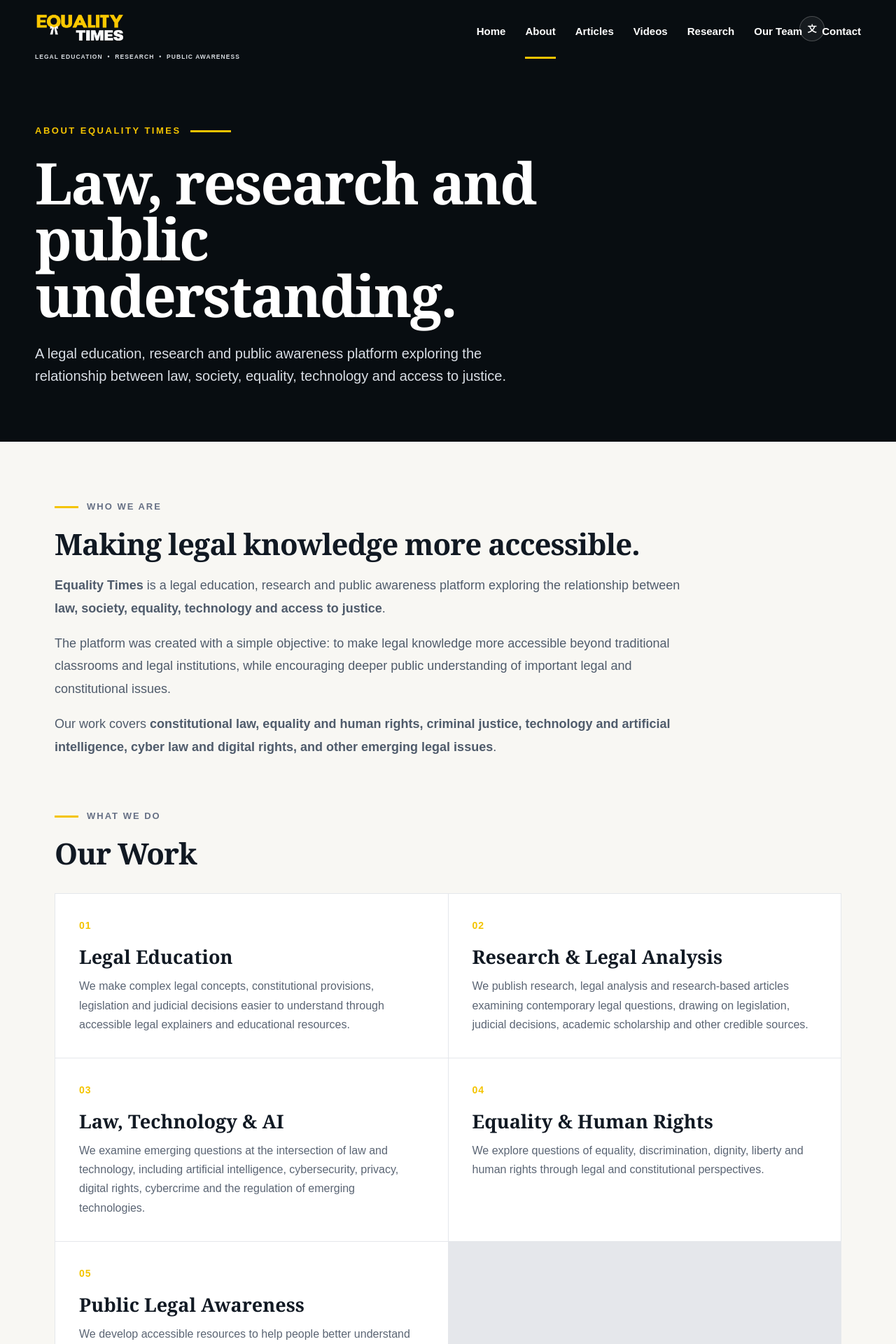
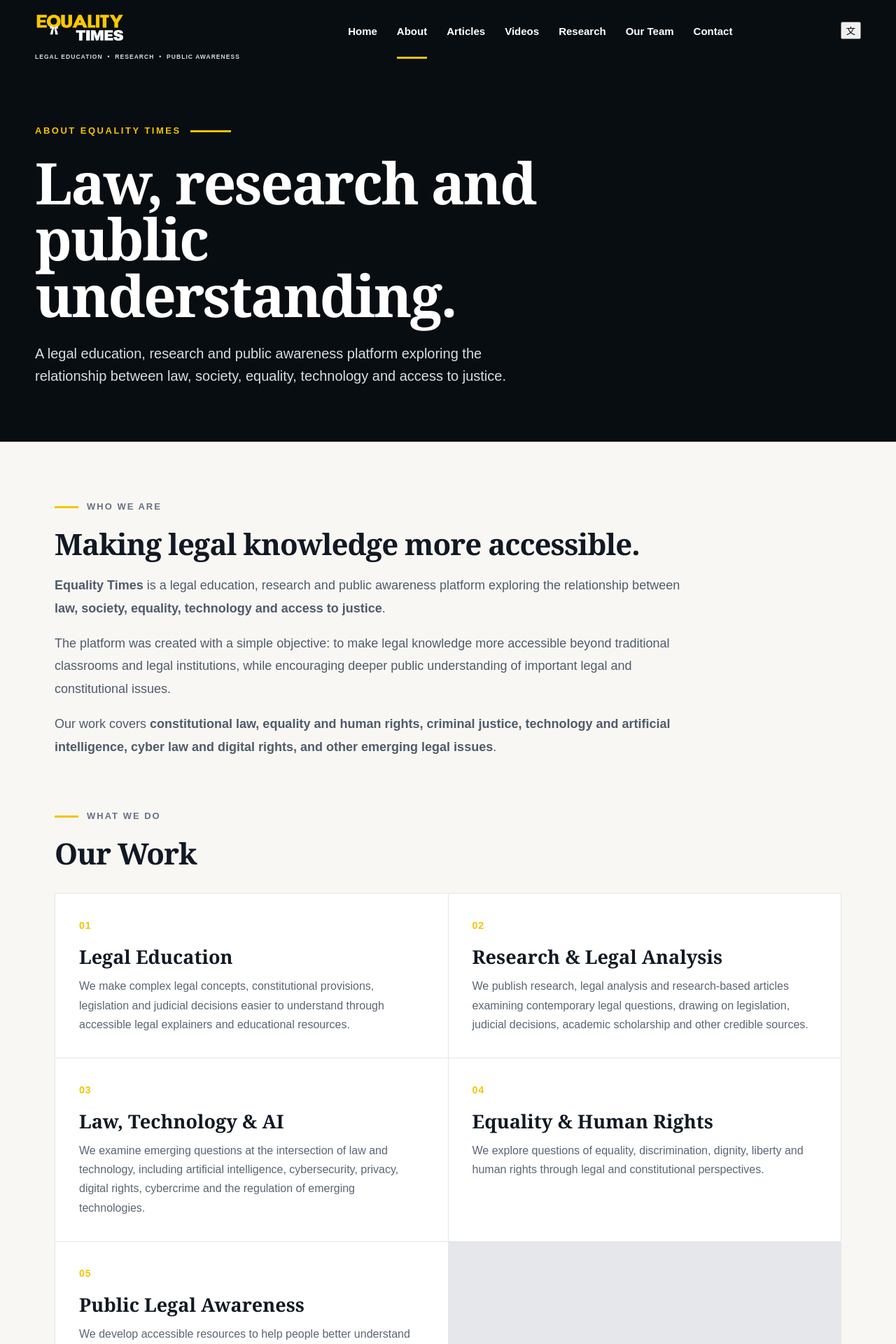
Before and after one commit to equalitytimes/equalitytimes-test, a Jekyll site: the page built from about.html, in a window 1280 px wide. Shown: the top 1920 px of the page at 70% size. Built offline with Jekyll 4.4.1, drawn with Linux system fonts in a browser that asks for light colours.

Commit message:
Remove translation styles completely

```diff
--- a/assets/style.css
+++ b/assets/style.css
@@ -2021,15 +2021,3 @@
 body.et-dark-mode .et-latest-item{border-bottom-color:#303944!important}
 body.et-dark-mode .et-heading-line{background:#f4c400!important}
 @media(max-width:900px){body.et-dark-mode .et-focus-card:nth-child(2){border-right-color:transparent!important}}
-
-
-/* ===== LANGUAGE SELECTOR ===== */
-.language-selector{position:absolute!important;right:52px!important;top:23px!important;display:inline-flex!important;align-items:center!important;z-index:1002!important}
-.language-toggle{width:36px!important;height:36px!important;padding:0!important;border:1px solid rgba(255,255,255,.22)!important;border-radius:50%!important;background:rgba(255,255,255,.06)!important;color:#fff!important;display:inline-flex!important;align-items:center!important;justify-content:center!important;font:700 13px/1 Arial,Helvetica,sans-serif!important;cursor:pointer!important}
-.language-toggle:hover{border-color:rgba(244,196,0,.7)!important;color:#f4c400!important}
-.language-menu{position:absolute!important;right:0!important;top:43px!important;min-width:120px!important;padding:5px!important;background:#080d11!important;border:1px solid rgba(255,255,255,.16)!important;box-shadow:0 8px 24px rgba(0,0,0,.25)!important;z-index:1100!important}
-.language-menu button{display:block!important;width:100%!important;border:0!important;background:transparent!important;color:#fff!important;text-align:left!important;padding:9px 10px!important;font:600 13px/1.2 Arial,Helvetica,sans-serif!important;cursor:pointer!important}
-.language-menu button:hover{background:rgba(244,196,0,.12)!important;color:#f4c400!important}
-@media(max-width:900px){.language-selector{right:52px!important;top:19px!important}.language-menu{top:43px!important;right:0!important}}
-.goog-te-banner-frame,iframe.goog-te-banner-frame,iframe[src*="translate.google.com"]{display:none!important;visibility:hidden!important;height:0!important;max-height:0!important;border:0!important}
-body{top:0!important;margin-top:0!important}html{margin-top:0!important}
```
